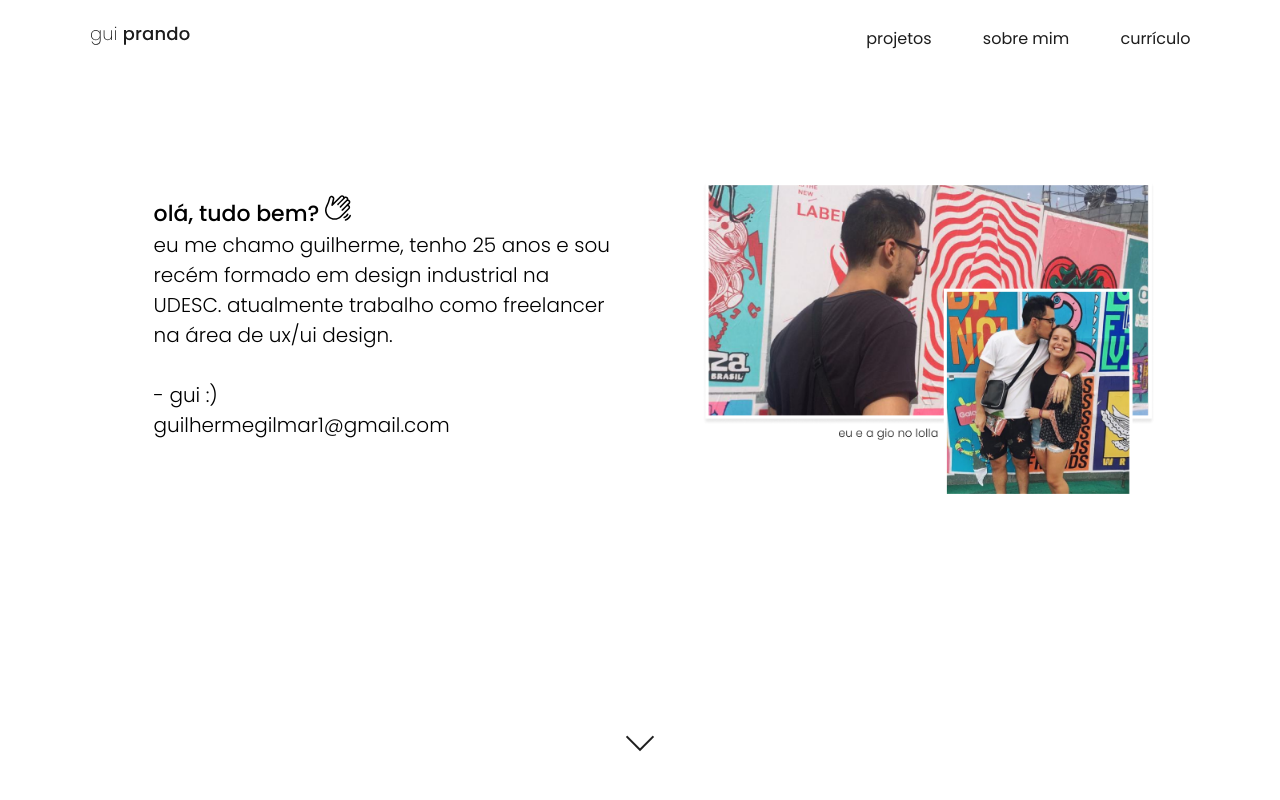
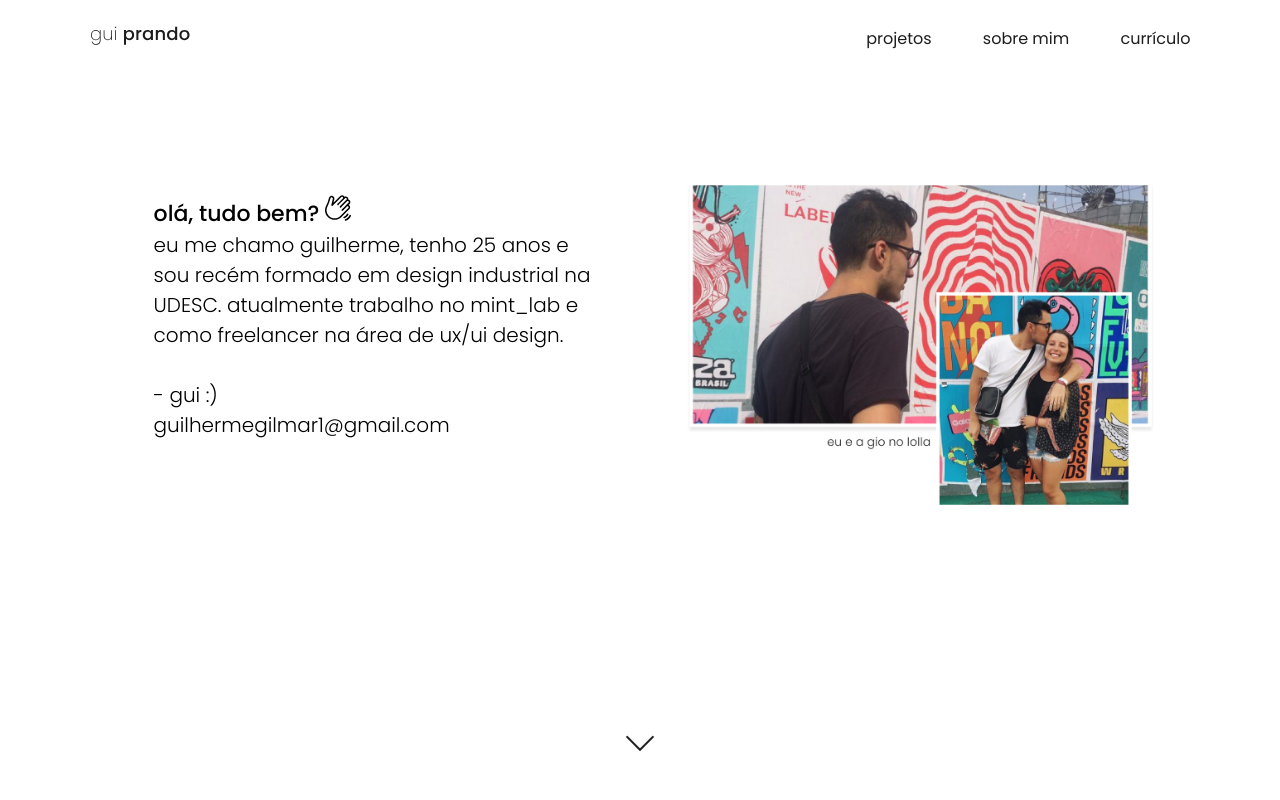
Before and after one commit to guiprando/guiprando.github.io, a plain HTML site: page telas/projetos/sobre-mim.html in a window 1280 px wide. Shown: the top 800 px of the page. Drawn offline with Linux system fonts and the light colour scheme.

Commit message:
correçao sobre mim

```diff
--- a/styles/sobre-mim.css
+++ b/styles/sobre-mim.css
@@ -1093,7 +1093,7 @@ body::-webkit-scrollbar {
             font-family: Poppins;
             font-weight: 300;
             font-size: 20px;
-            max-width: 600px;
+            max-width: 560px;
             text-align: left;
         }
 
--- a/telas/projetos/sobre-mim.html
+++ b/telas/projetos/sobre-mim.html
@@ -47,7 +47,7 @@
                     <h1 id="about-me" class="h1-text">
                         eu me chamo guilherme, tenho {years} anos e sou
                         recém formado em design industrial na UDESC.
-                        atualmente trabalho como freelancer na área
+                        atualmente trabalho no mint_lab e como freelancer na área
                         de ux/ui design.
                     </h1>
                     <h1 class="h1-text">
```
